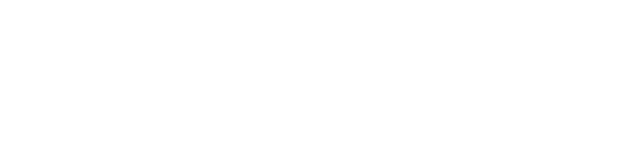
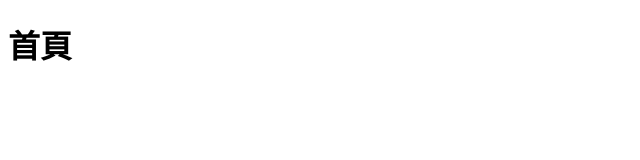
Before and after one commit to JackHao0921/THD101_17, a plain HTML site: page index.html in a window 1280 px wide. Shown: the whole page, without its empty margins (0-640 px from the left). Drawn offline with Linux system fonts and the light colour scheme.

Commit message:
連結JS

```diff
--- a/index.html
+++ b/index.html
@@ -7,6 +7,8 @@
     <title>Document</title>
 </head>
 <body>
+    <h1>首頁</h1>
 
+    <script src="main.js"></script>
 </body>
 </html>
--- a/style.css
+++ b/style.css
@@ -0,0 +1,3 @@
+body{
+    background-color: red;
+}
```
